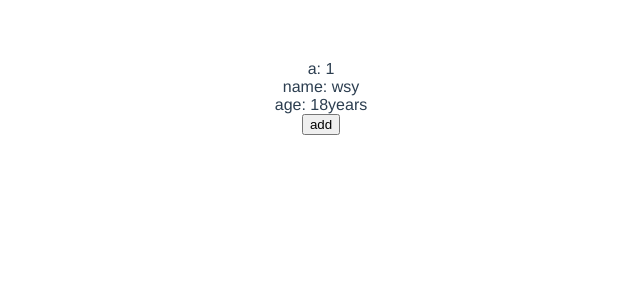
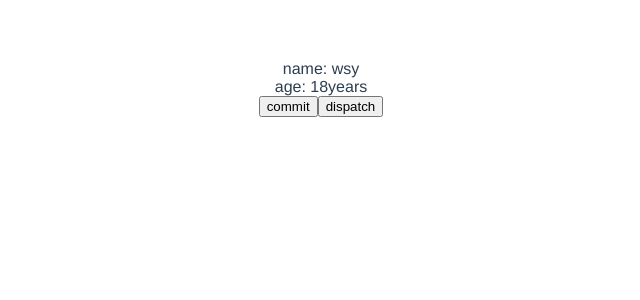
Before and after one commit to sawyerwang96/vuex_sorce, a Vue app: page / in a window 1280 px wide. Shown: the top 300 px of the page, without its empty margins (319-959 px from the left). Built offline with nearby package versions, Linux system fonts and the light colour scheme.

Commit message:
mutations&actions

```diff
--- a/src/App.vue
+++ b/src/App.vue
@@ -1,9 +1,9 @@
 <template>
   <div id="app">
-    <div>a: {{ $store.state.a }}</div>
     <div>name: {{ $store.state.name }}</div>
     <div>age: {{ $store.getters.getAge }}</div>
-    <button @click="$store.state.a += 10">add</button>
+    <button @click="$store.commit('changeAge', 3)">commit</button>
+    <button @click="$store.dispatch('changeAge', 10)">dispatch</button>
   </div>
 </template>
 
--- a/src/store/index.js
+++ b/src/store/index.js
@@ -16,8 +16,16 @@ export default new Vuex.Store({
     }
   },
   mutations: {
+    changeAge(state, payload) {
+      state.age += payload
+    }
   },
   actions: {
+    changeAge({ state, commit }, payload) {
+      setTimeout(() => {
+        commit('changeAge', payload)
+      }, 1000)
+    }
   },
   modules: {
   }
--- a/src/vuex/store.js
+++ b/src/vuex/store.js
@@ -5,7 +5,7 @@ let Vue
 class Store {
   constructor(options) {
     // options ==> new Vue.Store({})的{}
-    let { state, getters } = options // 用户传递过来的
+    let { state, getters, mutations, actions } = options // 用户传递过来的
 
     this.getters = {}
     // getter写的是方法，取值的时候是属性
@@ -28,6 +28,29 @@ class Store {
       },
       computed, // 计算属性会把自己的属性放到实例上
     })
+
+    // 发布订阅模式
+    // 将用户定义的mutation和action先保存起来
+    // 当调用commit的时候找订阅的mutation方法
+    // 当调用dispatch的时候找订阅的action方法
+    this._mutations = {}
+    forEach(mutations, (fn, key) => {
+      this._mutations[key] = (payload) => fn.call(this, this.state, payload)
+    })
+
+    this._actions = {}
+    forEach(actions, (fn, key) => {
+      this._actions[key] = (payload) => fn.call(this, this, payload)
+    })
+
+  }
+
+  commit = (type, payload) => {
+    this._mutations[type](payload)
+  }
+
+  dispatch = (type, payload) => {
+    this._actions[type](payload)
   }
 
   get state() {
```
